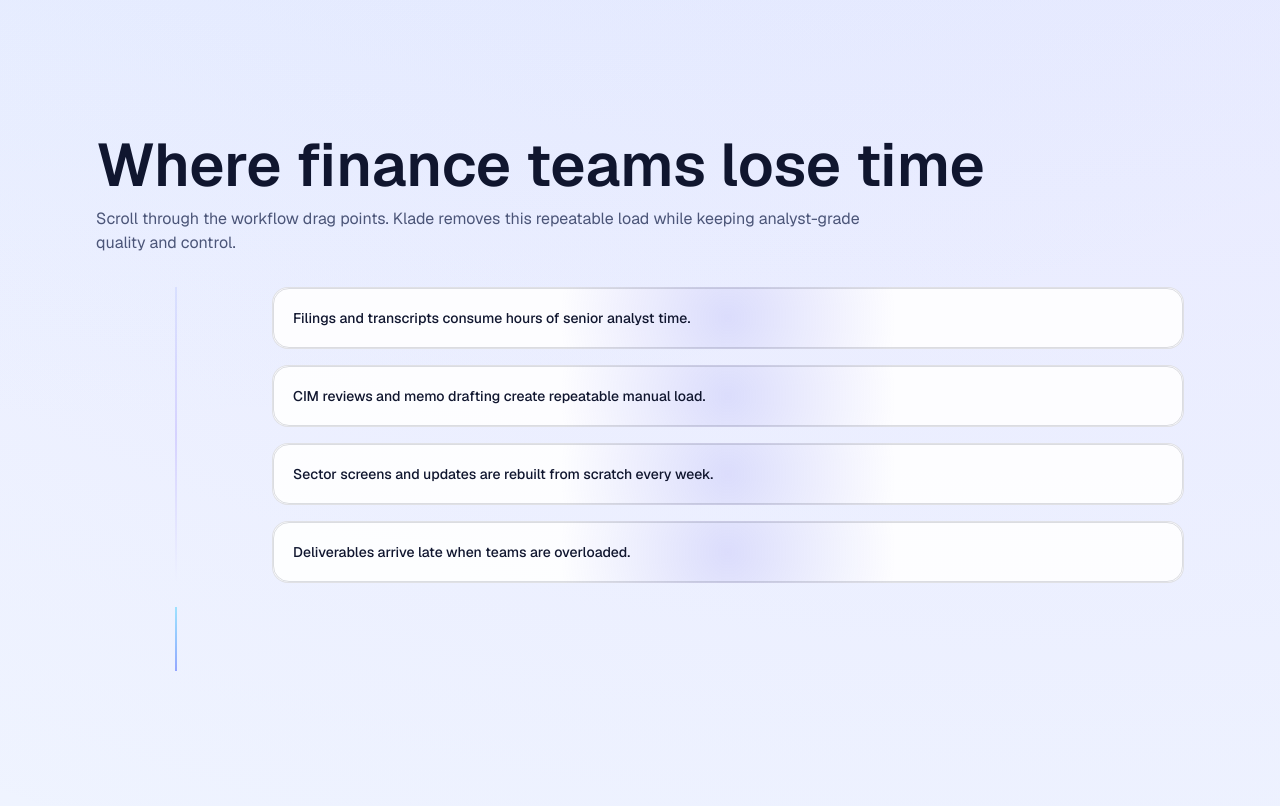
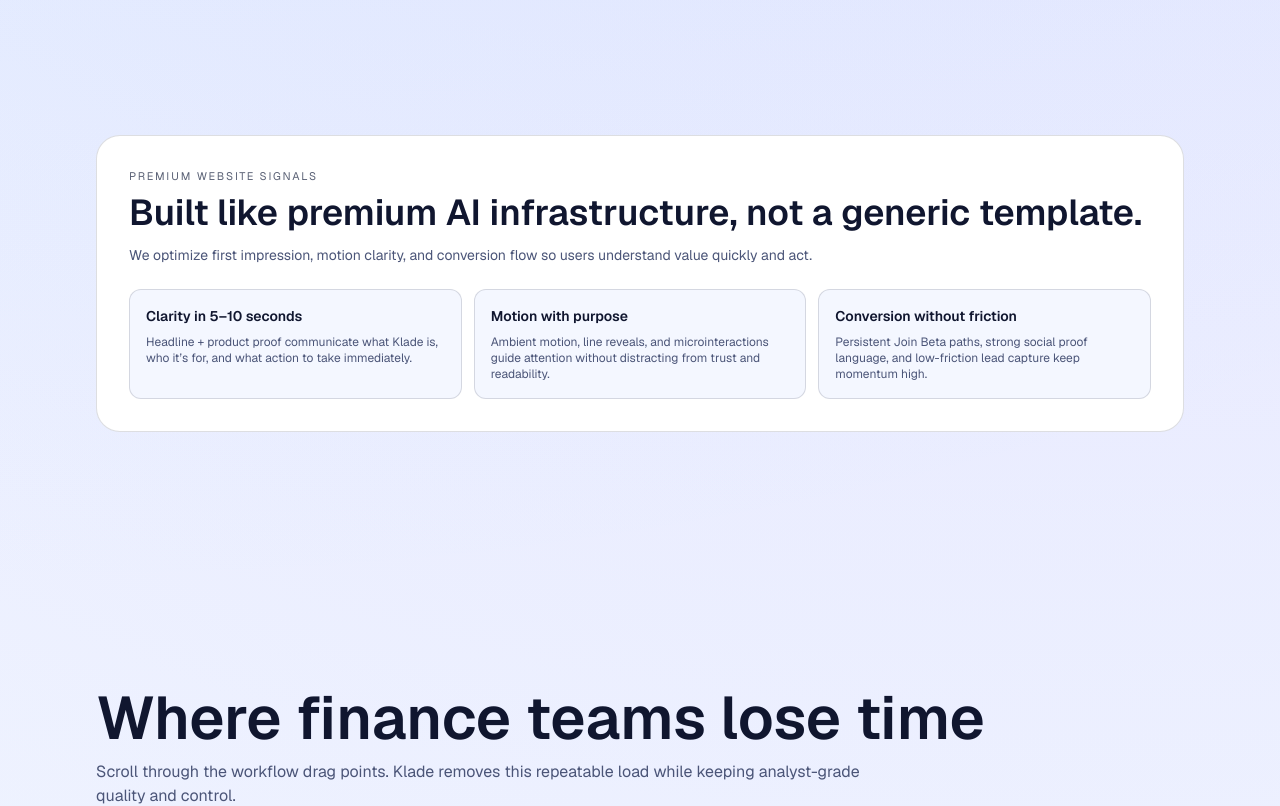
Before and after one commit to KladeAI/Klade, a Next.js app in the folder website/: page / in a window 1280 px wide. Shown: the part 2140-2946 px from the top of the page. Built offline with nearby package versions, Linux system fonts and the light colour scheme.

Commit message:
Apply Instagram website-source insights: premium signal section + flow tightening

```diff
--- a/website/src/app/page.tsx
+++ b/website/src/app/page.tsx
@@ -70,6 +70,21 @@ const capabilities = [
 ];
 
 const integrations = ["Slack", "Microsoft Teams", "Internal Chat", "Research Portals", "CRM/Deal Systems", "Knowledge Bases"];
+
+const premiumSignals = [
+  {
+    title: "Clarity in 5–10 seconds",
+    body: "Headline + product proof communicate what Klade is, who it’s for, and what action to take immediately.",
+  },
+  {
+    title: "Motion with purpose",
+    body: "Ambient motion, line reveals, and microinteractions guide attention without distracting from trust and readability.",
+  },
+  {
+    title: "Conversion without friction",
+    body: "Persistent Join Beta paths, strong social proof language, and low-friction lead capture keep momentum high.",
+  },
+];
 
 const metrics = [
   { value: 24, suffix: "/7", label: "analysis coverage" },
@@ -338,6 +353,30 @@ export default function HomePage() {
             </div>
           </div>
         </div>
+      </Section>
+
+      <Section className="pt-8">
+        <FadeIn>
+          <div className="rounded-3xl border border-[#1f2b53]/12 bg-white p-6 md:p-8">
+            <p className="text-[11px] uppercase tracking-[0.16em] text-[#5A6175]">Premium website signals</p>
+            <h2 className="mt-2 text-3xl font-semibold text-[#10162F] md:text-4xl">Built like premium AI infrastructure, not a generic template.</h2>
+            <p className="mt-3 max-w-3xl text-sm text-[#4B5578]">
+              We optimize first impression, motion clarity, and conversion flow so users understand value quickly and act.
+            </p>
+            <div className="mt-6 grid gap-3 md:grid-cols-3">
+              {premiumSignals.map((signal) => (
+                <motion.div
+                  key={signal.title}
+                  whileHover={reduceMotion ? undefined : { y: -4 }}
+                  className="rounded-xl border border-[#1f2b53]/12 bg-[#f4f7ff] p-4"
+                >
+                  <p className="text-sm font-semibold text-[#10162F]">{signal.title}</p>
+                  <p className="mt-2 text-xs text-[#4B5578]">{signal.body}</p>
+                </motion.div>
+              ))}
+            </div>
+          </div>
+        </FadeIn>
       </Section>
 
       <Section className="pt-8">
```
Also changed, not shown: 1 other file (tests, documents, lock files or other folders).
